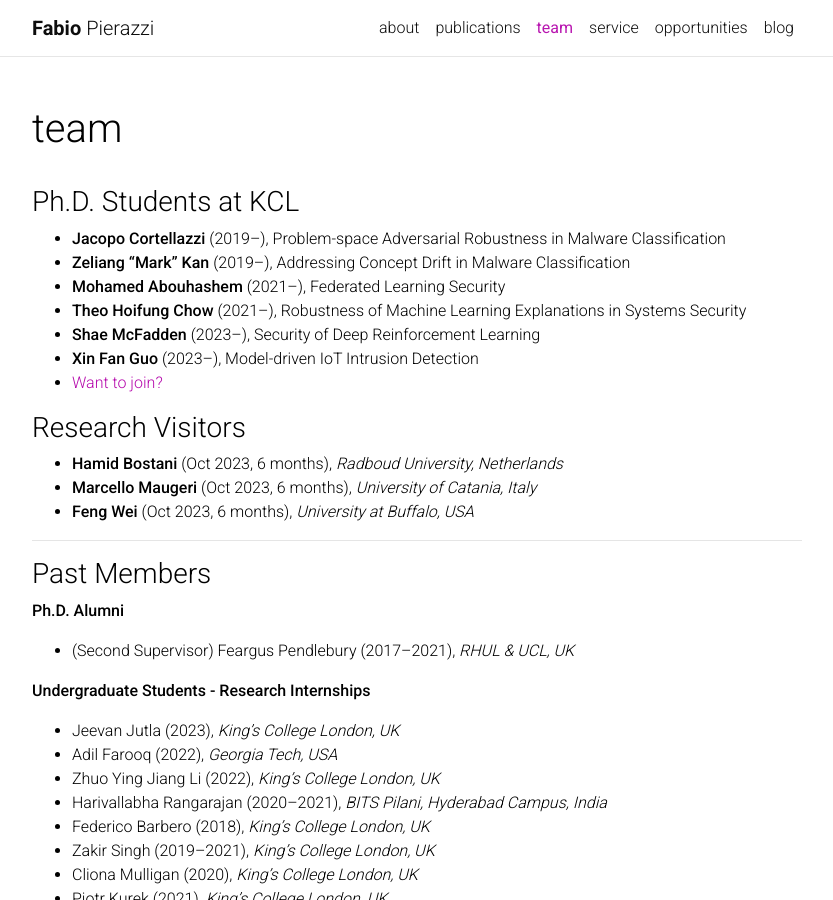
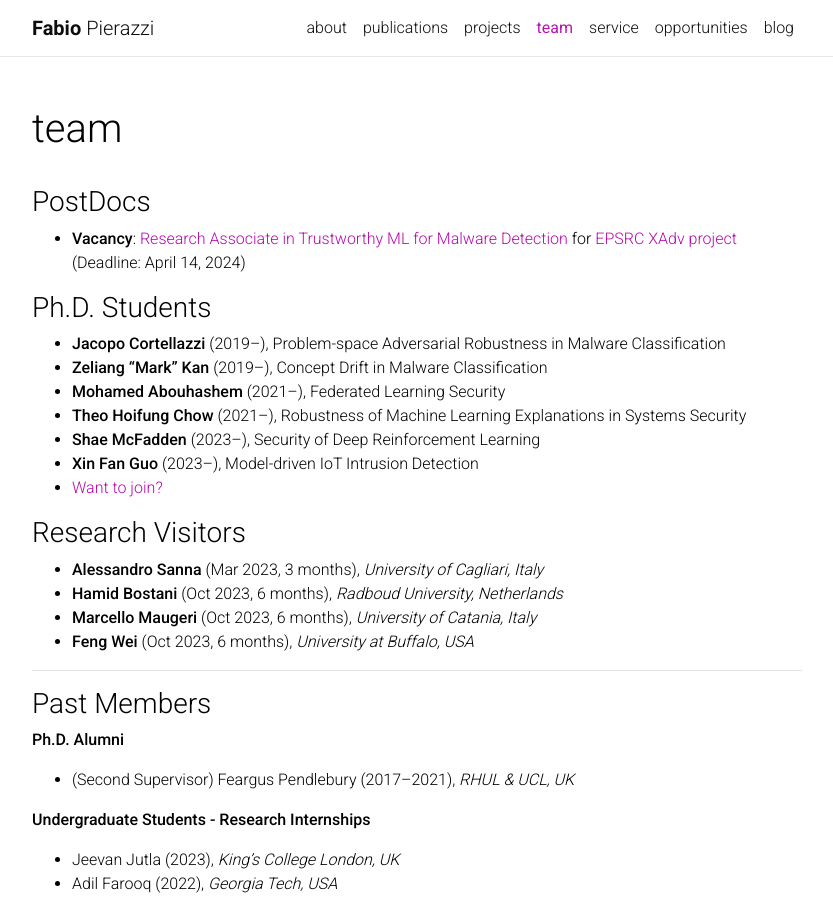
Before and after one commit to fbpierazzi/fbpierazzi.github.io, a Jekyll site: the page built from _pages/team.md, in a window 1280 px wide and 900 px high. Shown: the whole window, without its empty margins (223-1056 px from the left). Built offline with Jekyll 4.4.1, drawn with Linux system fonts in a browser that asks for light colours; full-size pictures stand in for the smaller copies a plugin makes; comment, search, counter and statistics services are not loaded; a style sheet for code colours, icons or effects is not loaded.

Commit message:
Team updated

```diff
--- a/_bibliography/papers.bib
+++ b/_bibliography/papers.bib
@@ -246,7 +246,7 @@
 }
 
 @inproceedings{pierazzi2020intriguing,
-  title={Intriguing properties of adversarial ml attacks in the problem space},
+  title={Intriguing properties of adversarial ML attacks in the problem space},
   author={Pierazzi, Fabio and Pendlebury, Feargus and Cortellazzi, Jacopo and Cavallaro, Lorenzo},
   booktitle=ieeesp,
   pages={1332--1349},
--- a/_pages/team.md
+++ b/_pages/team.md
@@ -7,11 +7,14 @@
 nav_order: 4
 ---
 
+### PostDocs
 
-### Ph.D. Students at KCL
+- **Vacancy**: [Research Associate in Trustworthy ML for Malware Detection](https://www.kcl.ac.uk/jobs/085019-research-associate-in-trustworthy-machine-learning-for-malware-detection) for [EPSRC XAdv project](../projects/xadv/) (Deadline: April 14, 2024)
+
+### Ph.D. Students
 
 - **Jacopo Cortellazzi** (2019--), Problem-space Adversarial Robustness in Malware Classification
-- **Zeliang "Mark" Kan** (2019--), Addressing Concept Drift in Malware Classification
+- **Zeliang "Mark" Kan** (2019--), Concept Drift in Malware Classification
 - **Mohamed Abouhashem** (2021--), Federated Learning Security
 - **Theo Hoifung Chow** (2021--), Robustness of Machine Learning Explanations in Systems Security
 - **Shae McFadden** (2023--), Security of Deep Reinforcement Learning
@@ -21,6 +24,7 @@
 
 ### Research Visitors
 
+- **Alessandro Sanna** (Mar 2023, 3 months), _University of Cagliari, Italy_
 - **Hamid Bostani** (Oct 2023, 6 months), _Radboud University, Netherlands_
 - **Marcello Maugeri** (Oct 2023, 6 months), _University of Catania, Italy_
 - **Feng Wei** (Oct 2023, 6 months), _University at Buffalo, USA_
```
Also changed, not shown: _news/pdra.md (added, +8 -0 lines), _pages/projects.md (+3 -3 lines), _pages/service.md (+1 -0 lines), _projects/xadv.md (added, +30 -0 lines).
